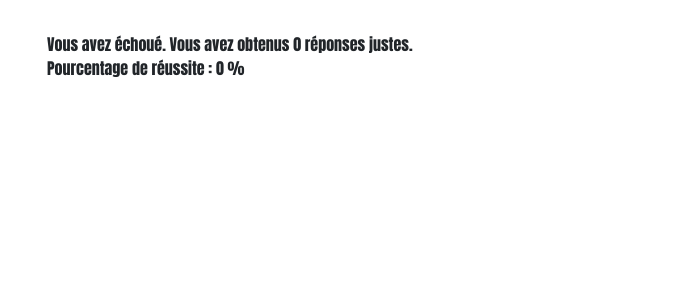
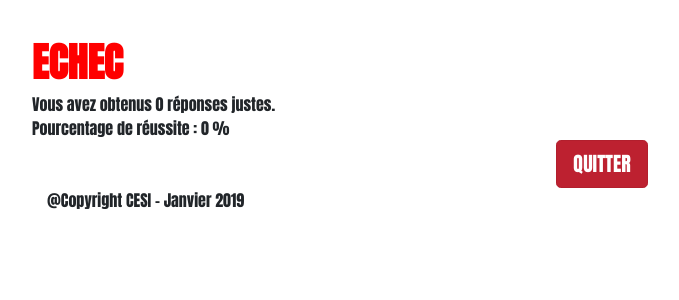
Before and after one commit to leobernier/Inscription, a PHP site: page /calculPoints.php in a window 1280 px wide. Shown: the part 184-484 px from the top of the page, without its empty margins (38-717 px from the left). Run offline with PHP 8.4, Linux system fonts and the light colour scheme.

Commit message:
mise en page resutats

```diff
--- a/src/calculPoints.php
+++ b/src/calculPoints.php
@@ -75,20 +75,18 @@ $pourcentageReussite = ($nbrPoints*100)/5;
 if ($nbrPoints>=3) {
   ?>
   <div class="container">
+    <div class="row" style="color:green; font-size:40px">
+      REUSSITE
+    </div>
     <div class="row">
-    <div class="col-md-12">
-      Vous avez réussi.
       Vous avez obtenus <?= $nbrPoints ?> réponses justes.
     </div>
+    <div class="row">
+      Pourcentage de réussite : <?= $pourcentageReussite ?> %
     </div>
     <div class="row">
-    <div class="col-md-12">
-      Pourcentage de réussite : <?= $pourcentageReussite ?> %
-    </div>
-  </div>
-  <div class="row">
-    <div class="col-md-12">
-      <button type="button" class="btn btn-primary">Poursuivre</button>
+      <div class="btn btn-primary btn-success active commencer">
+        <a href="formulaire.php">POURSUIVRE</a>
       </div>
     </div>
   </div>
@@ -96,18 +94,22 @@ if ($nbrPoints>=3) {
 }else {
   ?>
   <div class="container">
+    <div class="row" style="color:red; font-size: 40px;">
+      <strong>ECHEC</strong>
+    </div>
     <div class="row">
-    <div class="col-md-12">
-      Vous avez échoué.
       Vous avez obtenus <?= $nbrPoints ?> réponses justes.
     </div>
+    <div class="row">
+      Pourcentage de réussite : <?= $pourcentageReussite ?> %
     </div>
     <div class="row">
-    <div class="col-md-12">
-      Pourcentage de réussite : <?= $pourcentageReussite ?> %
+      <div class="btn btn-danger btn-lg active commencer">
+        QUITTER
       </div>
     </div>
   </div>
   <?php
 }
+include('footer.php');
 ?>
```
Lines whose indentation alone changed are shown as unchanged.
